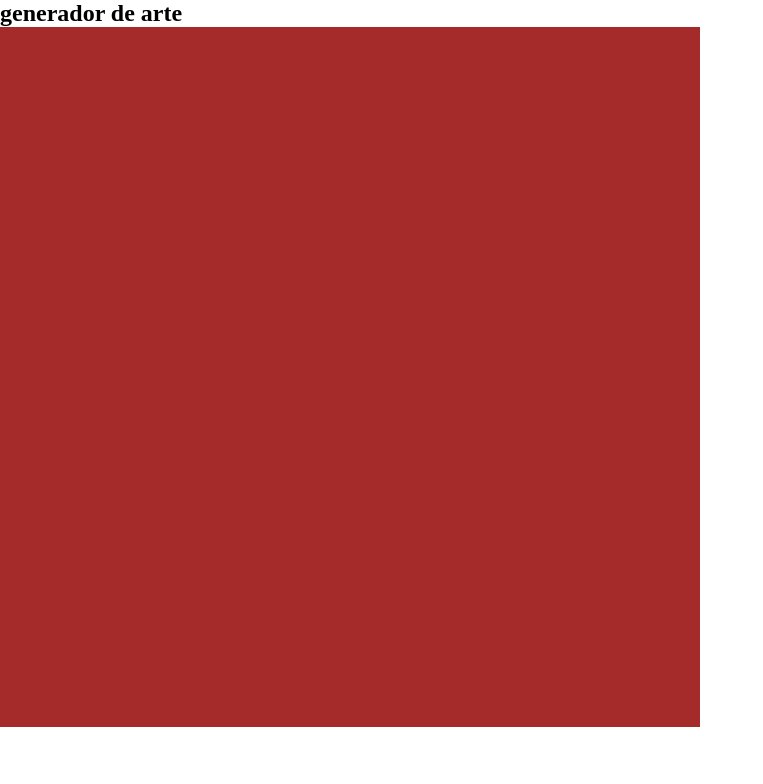
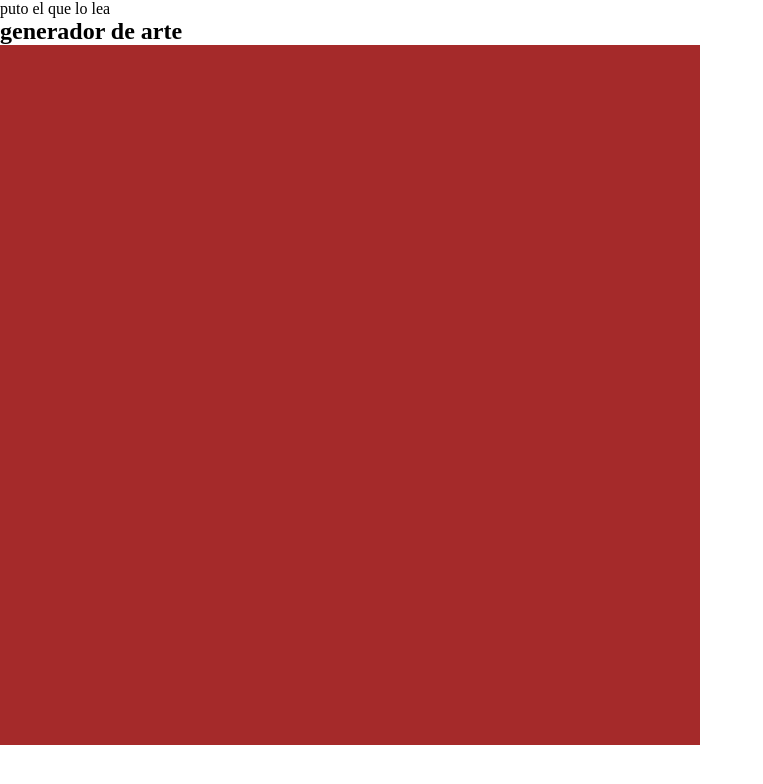
Before and after one commit to camilo-avendano1/efectos-cursor, a plain HTML site: page index.html in a window 1280 px wide. Shown: the whole page, without its empty margins (0-763 px from the left). Drawn offline with Linux system fonts and the light colour scheme.

Commit message:
Update index.html

```diff
--- a/index.html
+++ b/index.html
@@ -9,6 +9,8 @@
 
 </head>
 <body>
+
+    <p>puto el que lo lea</p>
     <h2>generador de arte</h2>
     <canvas id="canvas1" width="700px" height="700px">
 
```
